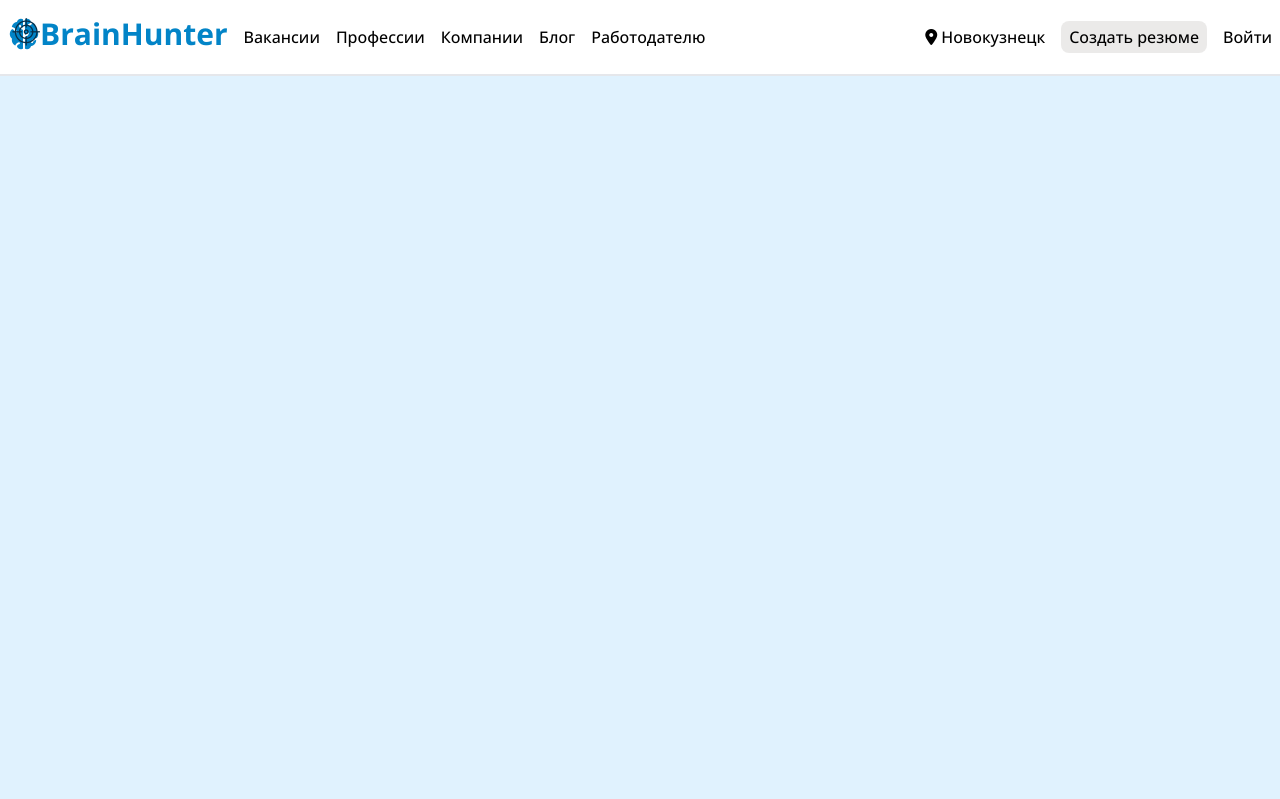
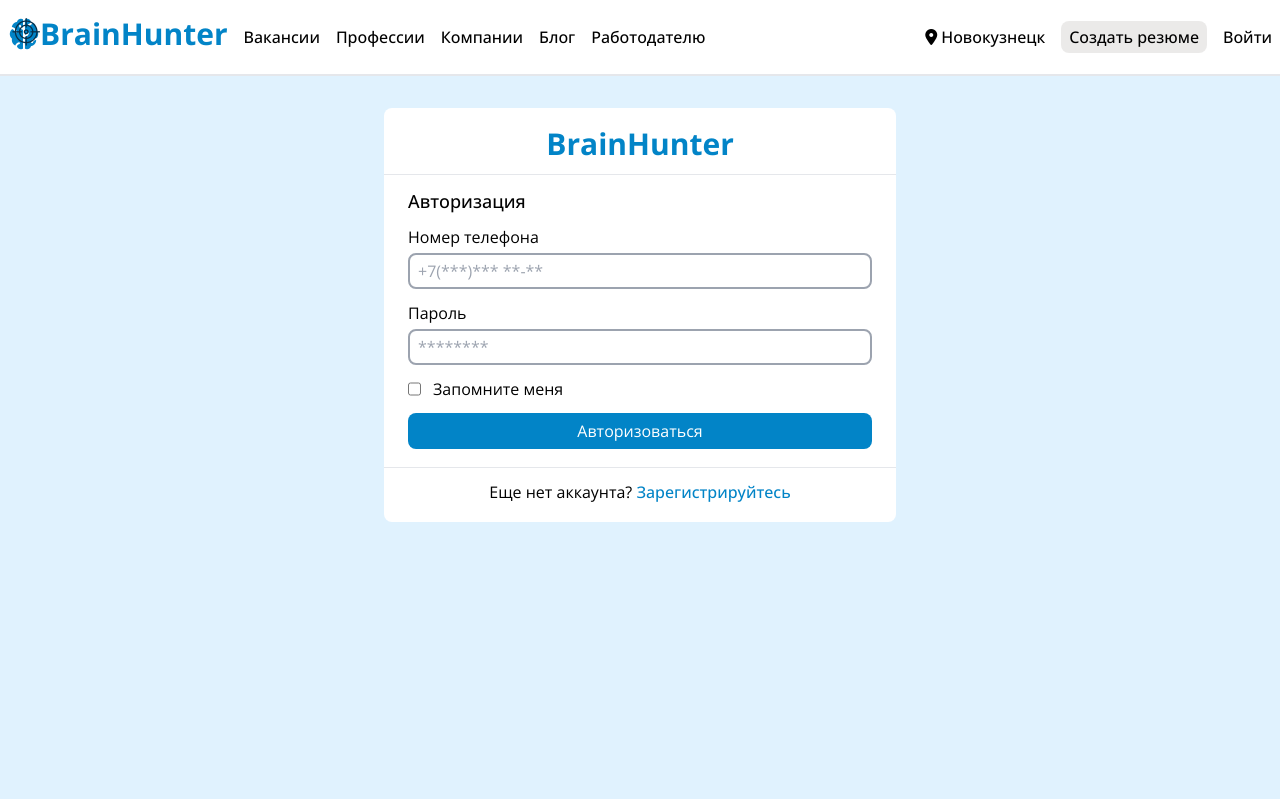
Before and after one commit to notnered/brainhunter-django, a Django app: page /login/ in a window 1280 px wide. Shown: the top 799 px of the page. Run offline with Django 5.2, Linux system fonts and the light colour scheme; some libraries are stand-ins or nearby versions.

Commit message:
created reg and login html templates

```diff
--- a/brainHunter/mainApp/templates/base.html
+++ b/brainHunter/mainApp/templates/base.html
@@ -10,7 +10,7 @@
     <link rel="stylesheet" href="{% static "faw/css/all.min.css" %}">
     <script src="https://cdn.tailwindcss.com"></script>
 </head>
-<body>
+<body class="bg-sky-100">
     <header class="fixed w-full border-b-2 bg-white z-50">
         <nav class="container mx-auto max-w-[1280px] px-2 relative">
             <div class="nav-bar flex py-4 justify-between">
--- a/brainHunter/mainApp/templates/login.html
+++ b/brainHunter/mainApp/templates/login.html
@@ -6,8 +6,37 @@
 
 {% block main %}
 
-<div>
-
+<div class="container max-w-[1280px] mx-auto px-4">
+    <div class="auth-block bg-white py-1.5 max-w-[32em] rounded-lg mx-auto my-8">
+        <div class="top-auth flex justify-center border-b-[1px] px-6 py-3">
+            <a href="{% url 'index_view' %}" class="text-3xl text-sky-600 font-bold flex">BrainHunter</a>
+        </div>
+        <div class="auth-content flex flex-col px-6 py-3">
+            <div class="auth-header pb-1">
+                <h1 class="text-lg font-medium">Авторизация</h1>
+            </div>
+            <form>
+                <div class="input-block flex flex-col gap-1 py-1.5">
+                    <label for="phoneNum">Номер телефона</label>
+                    <input id="phoneNum" name="phoneNum" type="text" class="border-2 border-gray-400 rounded-lg py-1 px-2 outline-sky-600/50" placeholder="+7(***)*** **-**" minlength="16" required>
+                </div>
+                <div class="input-block flex flex-col gap-1 py-1.5">
+                    <label for="password">Пароль</label>
+                    <input id="password" name="password" type="password" class="border-2 border-gray-400 rounded-lg py-1 px-2 outline-sky-600/50" placeholder="********" minlength="8" required>
+                </div>
+                <div class="input-block flex py-1.5">
+                    <input type="checkbox" id="rememberUser" name="rememberUser" class="customCheckbox cursor-pointer">
+                    <label for="rememberUser" class="ml-3 cursor-pointer">Запомните меня</label>
+                </div>
+                <div class="input-block flex flex-col gap-1 py-1.5">
+                    <button id="submit" name="submit" type="submit" class="bg-sky-600 rounded-lg py-1.5 px-3 text-white">Авторизоваться</button>
+                </div>
+            </form>
+        </div>
+        <div class="bottom-auth flex justify-center border-t-[1px] px-6 py-3">
+            <a href="{% url 'reg_view' %}">Еще нет аккаунта? <span class="text-sky-600 font-medium">Зарегистрируйтесь</span></a>
+        </div>
+    </div>
 </div>
 
 {% endblock main %}
```
Also changed, not shown: brainHunter/mainApp/templates/reg.html (+40 -1 lines).
